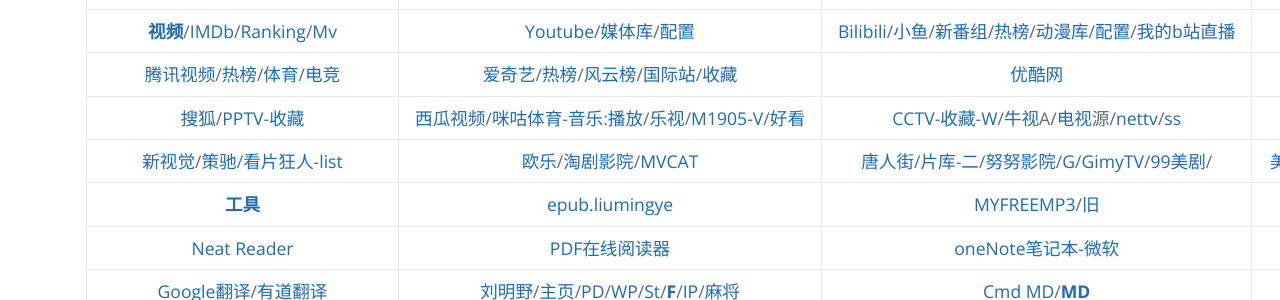
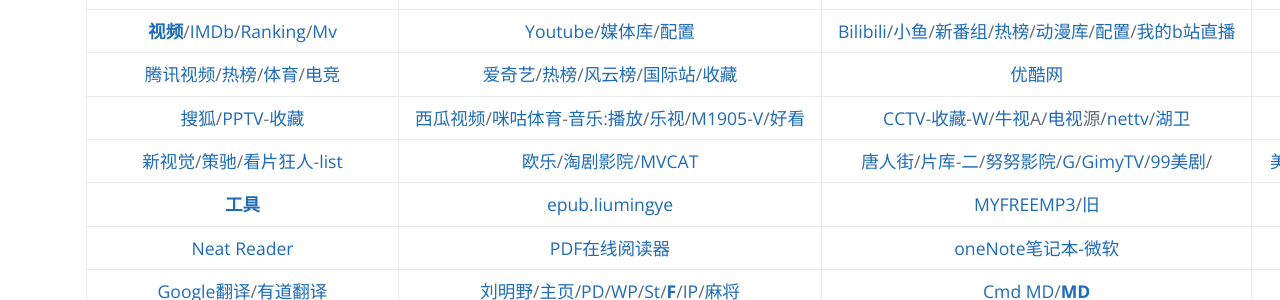
Before and after one commit to AmbroseRen/test, a Jekyll site: the page built from navigation.md, in a window 1280 px wide. Shown: the part 708-1008 px from the top of the page. Built offline with Jekyll 4.4.1, drawn with Linux system fonts in a browser that asks for light colours; our own code applies the rules of GitHub Pages for plain Markdown files; the repository's description, which GitHub fills in, is left out.

Commit message:
Update navigation.md

```diff
--- a/navigation.md
+++ b/navigation.md
@@ -40,7 +40,7 @@
 | [Pinterest](https://www.pinterest.com/) | [BIGO LIVE](https://www.bigo.tv/cn/show) | [Twitch](https://www.twitch.tv/) | []() |
 | [<strong id="sp">视频</strong>](Video/video.md)/[IMDb](https://www.imdb.com/)/[Ranking](https://www.boxofficemojo.com/weekly/)/[Mv](Art/Movies/index.md) | [Youtube](https://www.youtube.com/)/[媒体库](https://www.youtube.com/feed/library)/[配置](https://studio.youtube.com/video/LupojaPC1wc/livestreaming) | [Bilibili](https://space.bilibili.com/352834482/fans/follow)/[小鱼](http://www.xysudu.com/)/[新番组](https://bgm.liumingye.cn/)/[热榜](https://www.bilibili.com/v/popular/rank/all)/[动漫库](Art/Animes/index.md)/[配置](https://link.bilibili.com/p/center/index#/my-room/start-live)/[我的b站直播](https://live.bilibili.com/22653502) | [AcFun](https://www.acfun.cn/)/[番剧](https://www.acfun.cn/bangumilist)/[收藏](https://www.acfun.cn/member/favourite) |
 | [腾讯视频](https://v.qq.com/biu/u/playlist)/[热榜](https://v.qq.com/biu/ranks/?t=hotsearch)/[体育](https://live.qq.com/match)/[电竞](https://egame.qq.com/gamelist) | [爱奇艺](https://www.iqiyi.com/u/fav)/[热榜](https://www.iqiyi.com/ranks/hotsearch)/[风云榜](https://www.iqiyi.com/ranks1/home)/[国际站](https://www.iq.com/)/[收藏](https://www.iq.com/personal?type=favorite) | [优酷网](https://user.youku.com/page/usc/fav?theme=) | [芒果TV](https://i.mgtv.com/my/looklist) |
-| [搜狐](https://my.tv.sohu.com/i/bookmark)/[PPTV](https://www.pptv.com/)-[收藏](https://usercenter.pptv.com/web/user/collection) | [西瓜视频](https://www.ixigua.com/my/favorite)/[咪咕体育](https://www.miguvideo.com/mgs/website/prd/personalCenter.html#/collect)-[音乐](https://music.migu.cn/v3/my/playlist):[播放](https://music.migu.cn/v3/music/player/audio)/[乐视](http://i.le.com/playrecord#favorite)/[M1905](https://www.1905.com/mdb/film/)-[V](https://vip.1905.com/)/[好看](https://sv.baidu.com/) | [CCTV](https://tv.cctv.com/live/)-[收藏](https://i.cctv.com/account/collection)-[W](https://worldcup.cctv.com)/[牛视](https://www.chaojidianshi.net/)A/[电视](http://www.tvyan.com/)源/[nettv](http://nettv.live/)/[ss](https://steelsoft.site/wtv/tv.php?code=us&name=3ABN%20(720p)) | []() |
+| [搜狐](https://my.tv.sohu.com/i/bookmark)/[PPTV](https://www.pptv.com/)-[收藏](https://usercenter.pptv.com/web/user/collection) | [西瓜视频](https://www.ixigua.com/my/favorite)/[咪咕体育](https://www.miguvideo.com/mgs/website/prd/personalCenter.html#/collect)-[音乐](https://music.migu.cn/v3/my/playlist):[播放](https://music.migu.cn/v3/music/player/audio)/[乐视](http://i.le.com/playrecord#favorite)/[M1905](https://www.1905.com/mdb/film/)-[V](https://vip.1905.com/)/[好看](https://sv.baidu.com/) | [CCTV](https://tv.cctv.com/live/)-[收藏](https://i.cctv.com/account/collection)-[W](https://worldcup.cctv.com)/[牛视](https://www.chaojidianshi.net/)A/[电视](http://www.tvyan.com/)源/[nettv](http://nettv.live/)/[湖卫](http://www.hunanweishi.cn/) | []() |
 | [新视觉](http://www.qzcyqp.com/)/[策驰](http://www.cechiyy8.com/)/[看片狂人](https://www.kpkuang.com/)-[list](https://whereiskpkuang.com/) | [欧乐](https://www.olevod.com/)/[淘剧影院](https://www.taojuyb.com/)/[MVCAT](https://www.mvcat.com/) | [唐人街](https://www.tangrenjie.tv/)/[片库](https://www.btnull.org/)-[二](https://www.pkmp4.com/)/[努努影院](https://www.nunuyy.org)/[G](https://gimytv.in/)/[GimyTV](https://gimytv.com/)/[99美剧](https://www.999mjtv.com/)/[]() | [美剧迷](https://www.meijumi.net/)/[韩剧网](https://www.tvn.cc/)-[kortw](https://kortw.com/)/[蛋蛋赞](https://www.dandanzan.cc/) |
 | [<strong id="tools">工具</strong>](Tools/index.md) | [epub.liumingye](https://epub.liumingye.cn/) | [MYFREEMP3](http://tool.liumingye.cn/music/?page=searchPage)/[旧](http://tools.liumingye.cn/music_old/?page=searchPage) | [BookReader](https://ztftrue.github.io/BookReader/) |
 | [Neat Reader](https://www.neat-reader.cn/webapp#/) | [PDF在线阅读器](https://web.jisupdf.com/) | [oneNote笔记本-微软](https://www.onenote.com/notebooks?auth=1&nf=1&fromAR=1) | [catbox](https://catbox.moe/user/login.php) |
```
